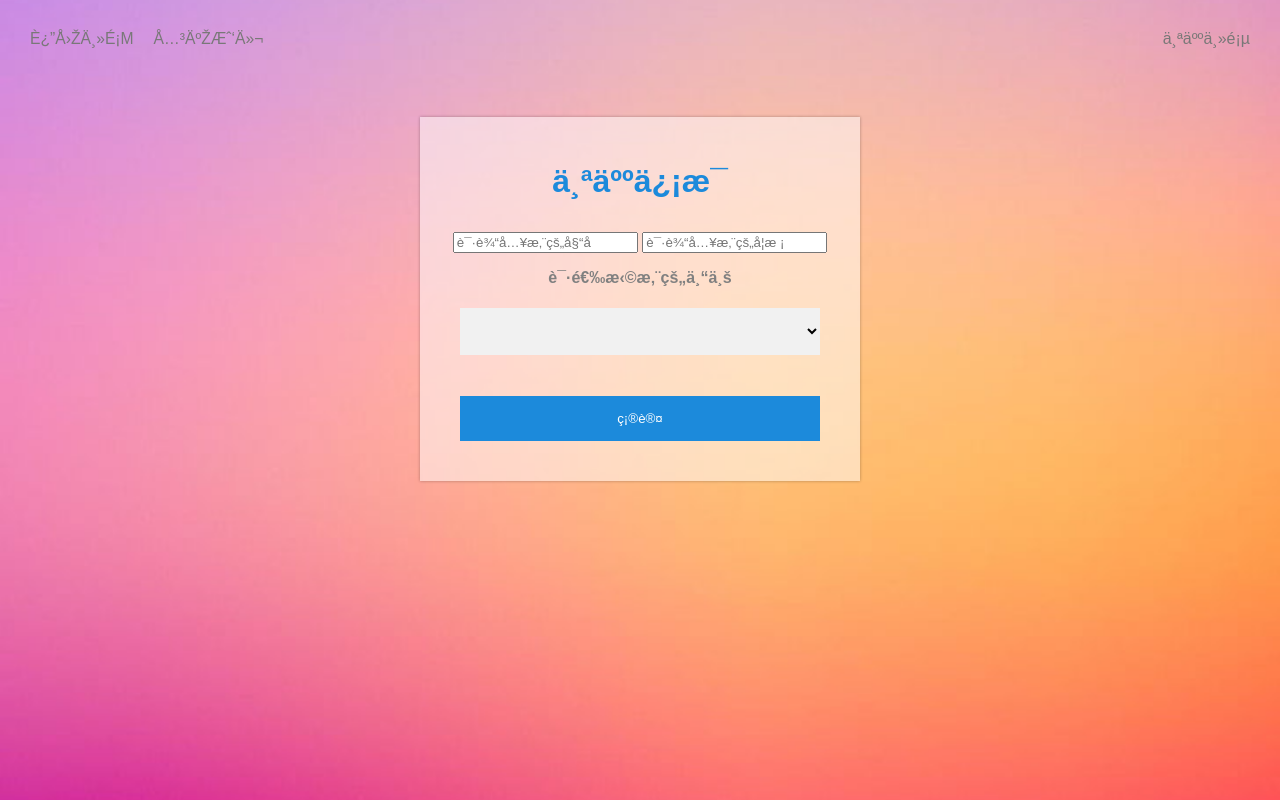
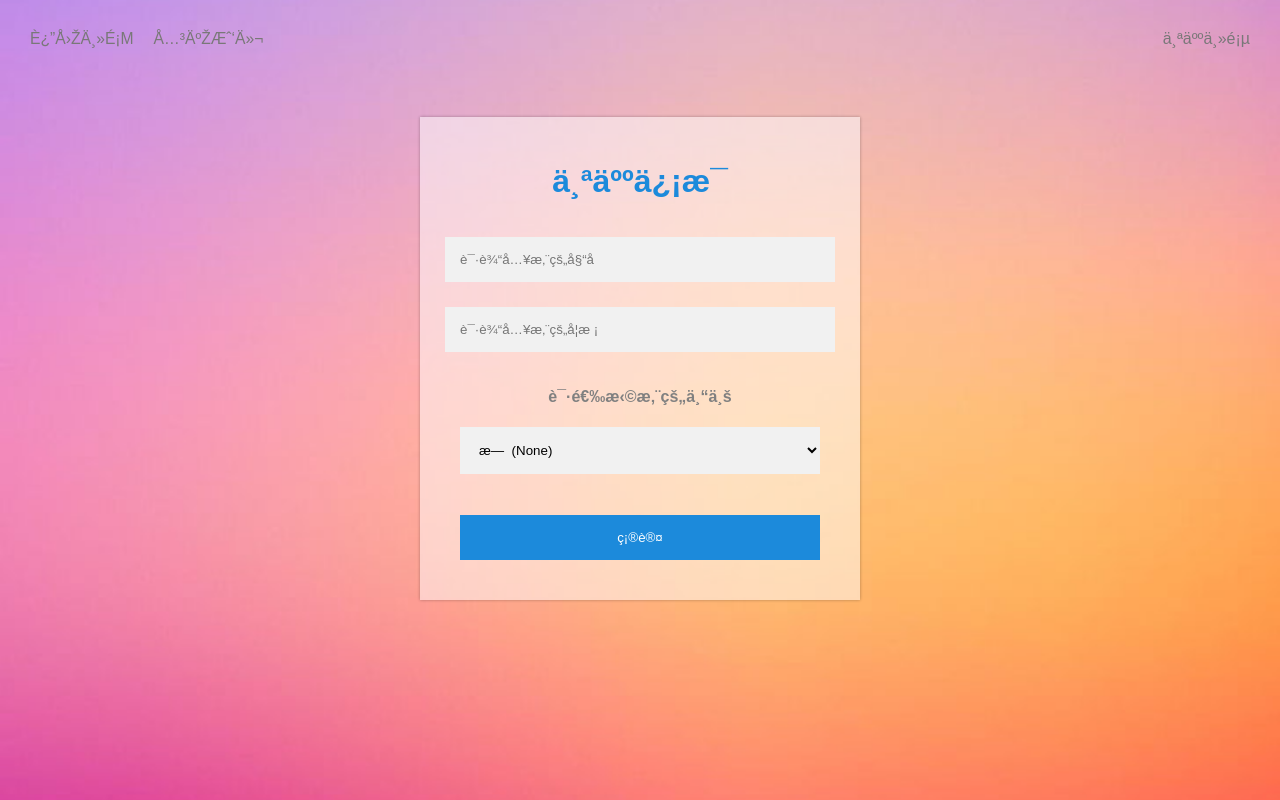
Before and after one commit to paiz3/DROPHAIR, a PHP site: page /personal_info.html in a window 1280 px wide. Run offline with PHP 8.4, Linux system fonts and the light colour scheme.

Commit message:
Fourth Commit

```diff
--- a/create_Account/create_account.html
+++ b/create_Account/create_account.html
@@ -39,8 +39,8 @@
                 <p><input type="checkbox" id="login_nexttime" name="login_nexttime" value="login_nexttime">
                 <label for="login_nexttime">下次自动登录</label></p>
 
-                <input type="button" id="signup-button" value="立即注册" onclick="validate();"/>
-                <input type="button" id="wechat-button" value="微信注册" onclick="validate();"/>
+                <input type="button" id="signup-button" value="立即注册" onclick="validate_account();"/>
+                <input type="button" id="wechat-button" value="微信注册" onclick="validate_account();"/>
 
                 <p>已经注册账号？
                     <div class="login-link-wrapper">
--- a/create_Account/personal_info.css
+++ b/create_Account/personal_info.css
@@ -81,7 +81,7 @@ body
 }
 
 /* Input boxes*/
-input[type=name], input[type=school]
+input[type=text]
 {
     width: 90%;
     padding: 15px;
@@ -124,7 +124,7 @@ input[type=name], input[type=school]
 }
 
 /* confirm button modifier */
-button[type=submit] {
+input[type=button] {
     color: #ffffff;
     width: 90%;
     padding: 15px;
@@ -134,13 +134,13 @@ button[type=submit] {
     cursor: pointer;
 }
 
-.confirm-button
+input[type=button]
 {
     background-color: #1c8adb;
     transition: 0.8s;
 }
 
-.confirm-button:hover
+input[type=button]:hover
 {
     transform: scale(0.96);
 }
--- a/create_Account/personal_info.html
+++ b/create_Account/personal_info.html
@@ -4,6 +4,7 @@
         <meta charset="uft-8" />
         <title>Personal Info</title>
         <link rel="stylesheet" href="../create_Account/personal_info.css">
+        <script type="text/javascript" src="personal_info.js"></script>
     </head>
     <body>
         <div class="container">
@@ -27,31 +28,31 @@
         </div>
         <div class="sign-up-form">
             <h1>个人信息</h1>
-            <form id="info_form" method="get" action="personal_info.html">
+            <form method = "POST" action="personal_info.js">
                 <input type="text" id="name" class="input-box" placeholder="请输入您的姓名">
                 <input type="text" id="school" class="input-box" placeholder="请输入您的学校">
                 <h3>请选择您的专业</h3>
 
                 <div class="select-box">
-                    <p><select>
-                        <option></option>
-                        <option>生物工程 (Biomedical Engineering)</option>
-                        <option>化学工程 (Chemical Engineering)</option>
-                        <option>公共工程 (Civil Engineering)</option>
-                        <option>电子信息工程 (Electrical Engineering)</option>
-                        <option>机械工程 (Mechanical Engineering)</option>
-                        <option>计算机科学与技术 (Computer Science)</option>
-                        <option>计算机工程 (Computer Engineering)</option>
-                        <option>材料科学与工程 (Material Engineering)</option>
-                        <option>数学与应用数学 (Mathematics/Applied Mathematics)</option>
-                        <option>应用物理学 (Applied Physics)</option>
-                        <option>航空航天工程 (Aerospace Engineering)</option>
-                        <option>环境工程 (Environmental Engineering)</option>
-                        <option>核工程与核技术 (Nuclear Engineering)</option>
+                    <p><select name="catagory" required class="form-control">
+                        <option value="">无 (None)</option>
+                        <option value="BME">生物工程 (Biomedical Engineering)</option>
+                        <option value="CHBE">化学工程 (Chemical Engineering)</option>
+                        <option value="CE">公共工程 (Civil Engineering)</option>
+                        <option value="EECE">电子信息工程 (Electrical Engineering)</option>
+                        <option value="ME">机械工程 (Mechanical Engineering)</option>
+                        <option value="CS">计算机科学与技术 (Computer Science)</option>
+                        <option value="CE">计算机工程 (Computer Engineering)</option>
+                        <option value="MSE">材料科学与工程 (Material Engineering)</option>
+                        <option value="MATH">数学与应用数学 (Mathematics/Applied Mathematics)</option>
+                        <option value="PHYS">应用物理学 (Applied Physics)</option>
+                        <option value="AERO">航空航天工程 (Aerospace Engineering)</option>
+                        <option value="EES">环境科学 (Environmental Science)</option>
+                        <option value="NUCL">核工程与核技术 (Nuclear Engineering)</option>
                     </select>
                 </div>
 
-                <button type="submit" class="confirm-button">确认</button>
+                <input type="button" id="confirm-button" value="确认" onclick="validate_info();"/>
 
             </form>
         </div>
--- /dev/null
+++ b/create_Account/personal_info.js
@@ -0,0 +1,17 @@
+function validate_info() {
+    var name = document.getElementById("name");
+    var school = document.getElementById("school");
+
+    if (name.value == "")
+    {
+        alert('姓名不能为空');
+    }
+    else if (school.value == "")
+    {
+        alert('学校不能为空');
+    }
+    else
+    {
+        window.location.href="welcome.html";
+    }
+}
```
Also changed, not shown: create_Account/create_account.js (+6 -10 lines).
